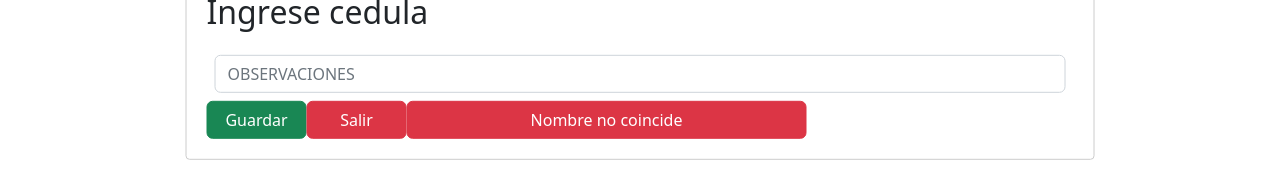
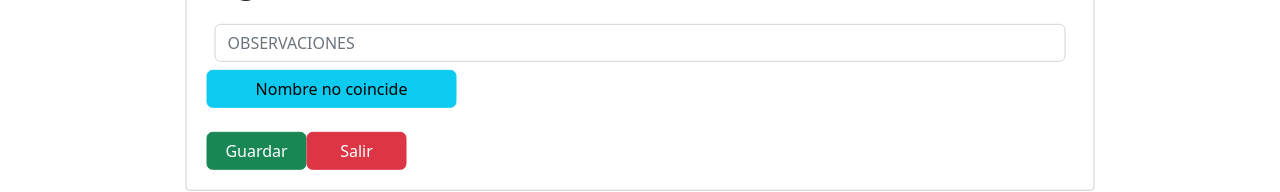
Before and after one commit to jesus-262/consultas-frontend, a React (Create React App) app: page / in a window 1280 px wide. Both pictures are taken after a click on the button "ENVIAR". Shown: the part 421-613 px from the top of the page. Built offline with nearby package versions, Linux system fonts and the light colour scheme; no server answers.

Commit message:
nombre no coincide

```diff
--- a/src/App.js
+++ b/src/App.js
@@ -229,6 +229,16 @@ function App() {
           value={observacion}
         ></input>
       </div>
+      <button
+          style={{ width: "250px", height: "100%" }}
+          type="button"
+          className="btn btn-info"
+          onClick={() => Nombrenocoincide()}
+        >
+          Nombre no coincide
+        </button>
+        <br></br>
+        <br></br>
         <button
           style={{ width: "100px", height: "100%" }}
           type="button"
@@ -253,14 +263,8 @@ function App() {
         >
           Salir
         </button>
-          <button
-          style={{ width: "400px", height: "100%" }}
-          type="button"
-          className="btn btn-danger"
-          onClick={() => Nombrenocoincide()}
-        >
-          Nombre no coincide
-        </button></>
+
+          </>
       );
     }
   }
```
